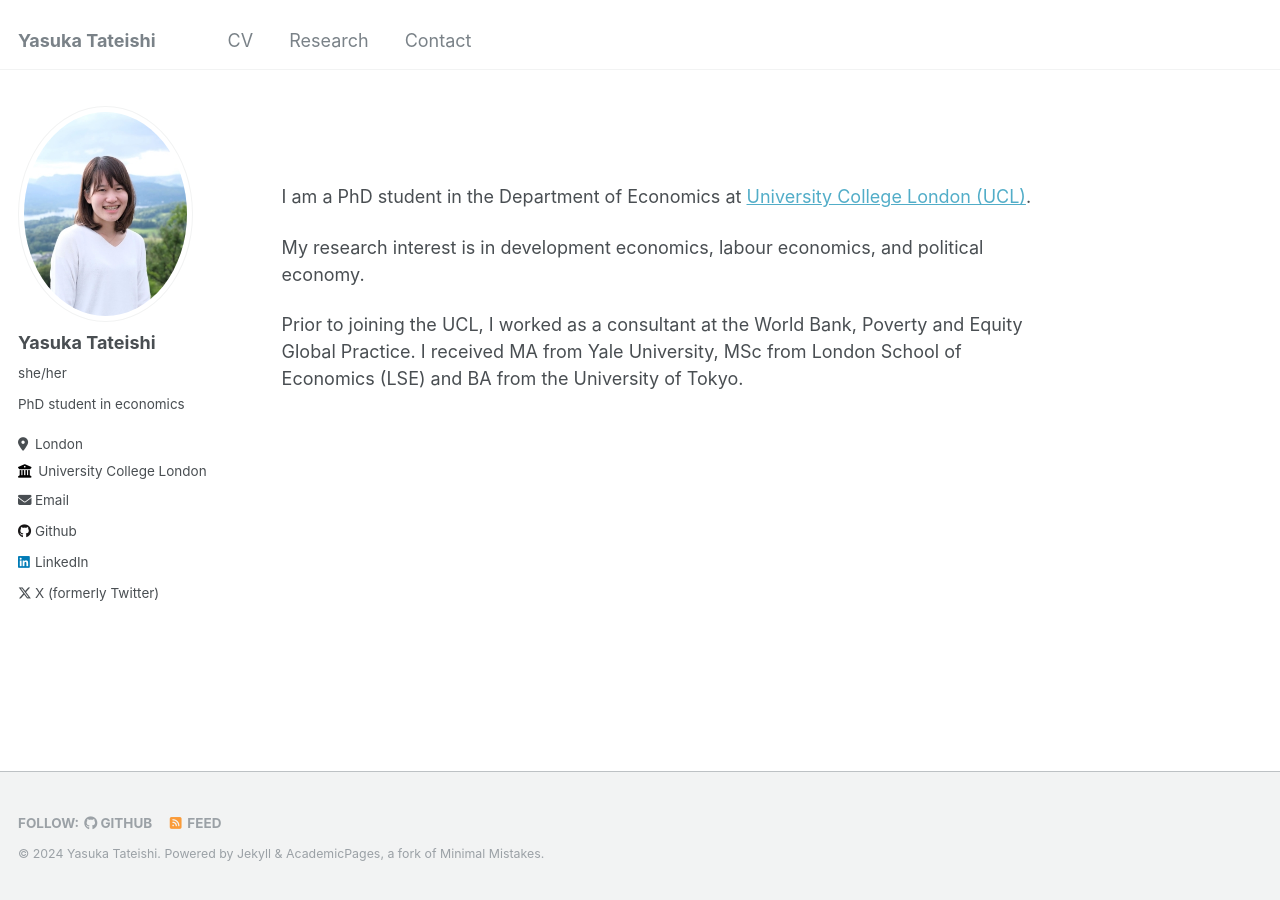
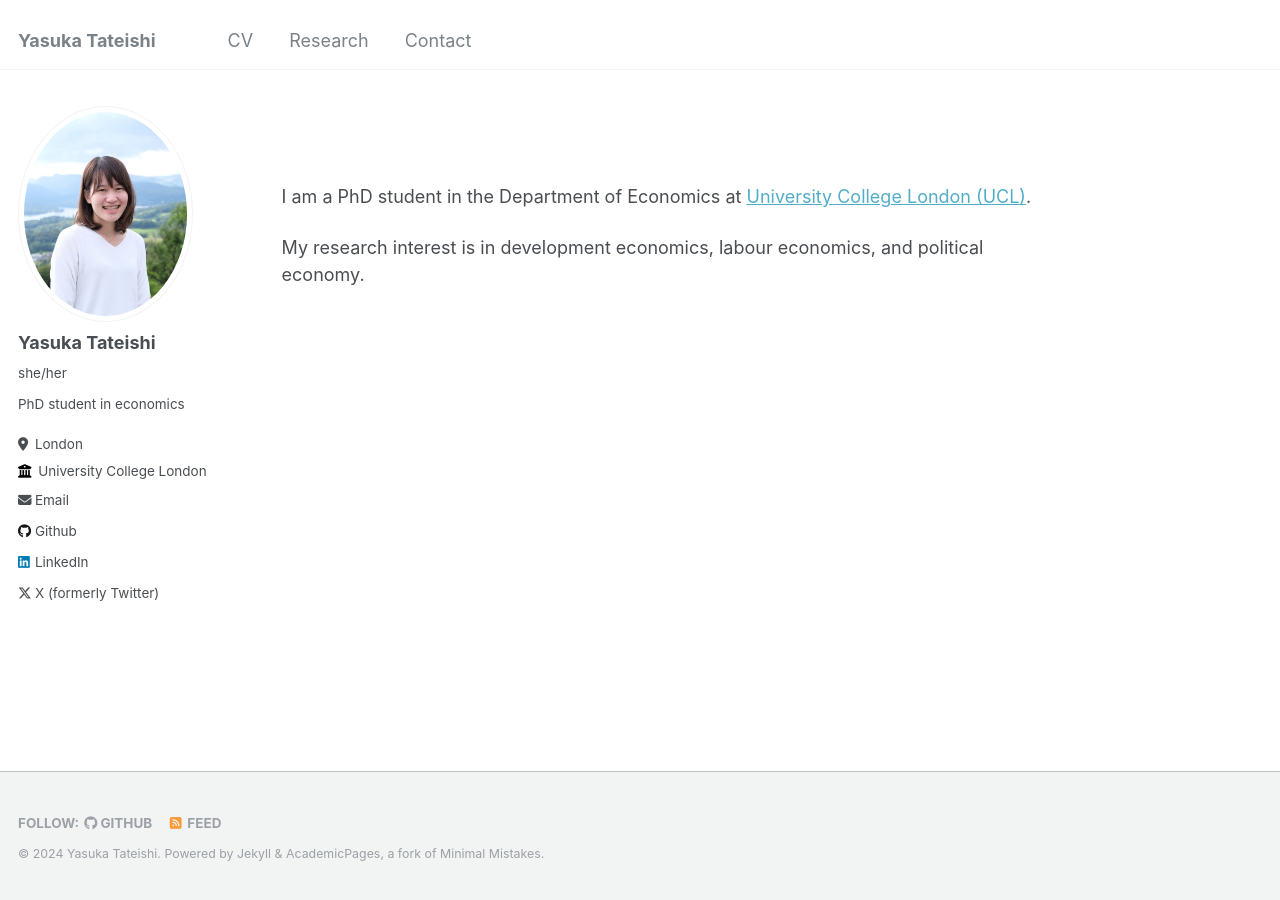
Before and after one commit to yaskatat/yaskatat.github.io, a Jekyll site: the page built from _pages/about.md, in a window 1280 px wide. Built offline with Jekyll 4.4.1, drawn with Linux system fonts in a browser that asks for light colours.

Commit message:
Update about.md

```diff
--- a/_pages/about.md
+++ b/_pages/about.md
@@ -15,5 +15,6 @@ I am a PhD student in the Department of Economics at [University College London
 
 My research interest is in development economics, labour economics, and political economy.
 
+<br />
 
-Prior to joining the UCL, I worked as a consultant at the World Bank, Poverty and Equity Global Practice. I received MA from Yale University, MSc from London School of Economics (LSE) and BA from the University of Tokyo.
+<br />
```
